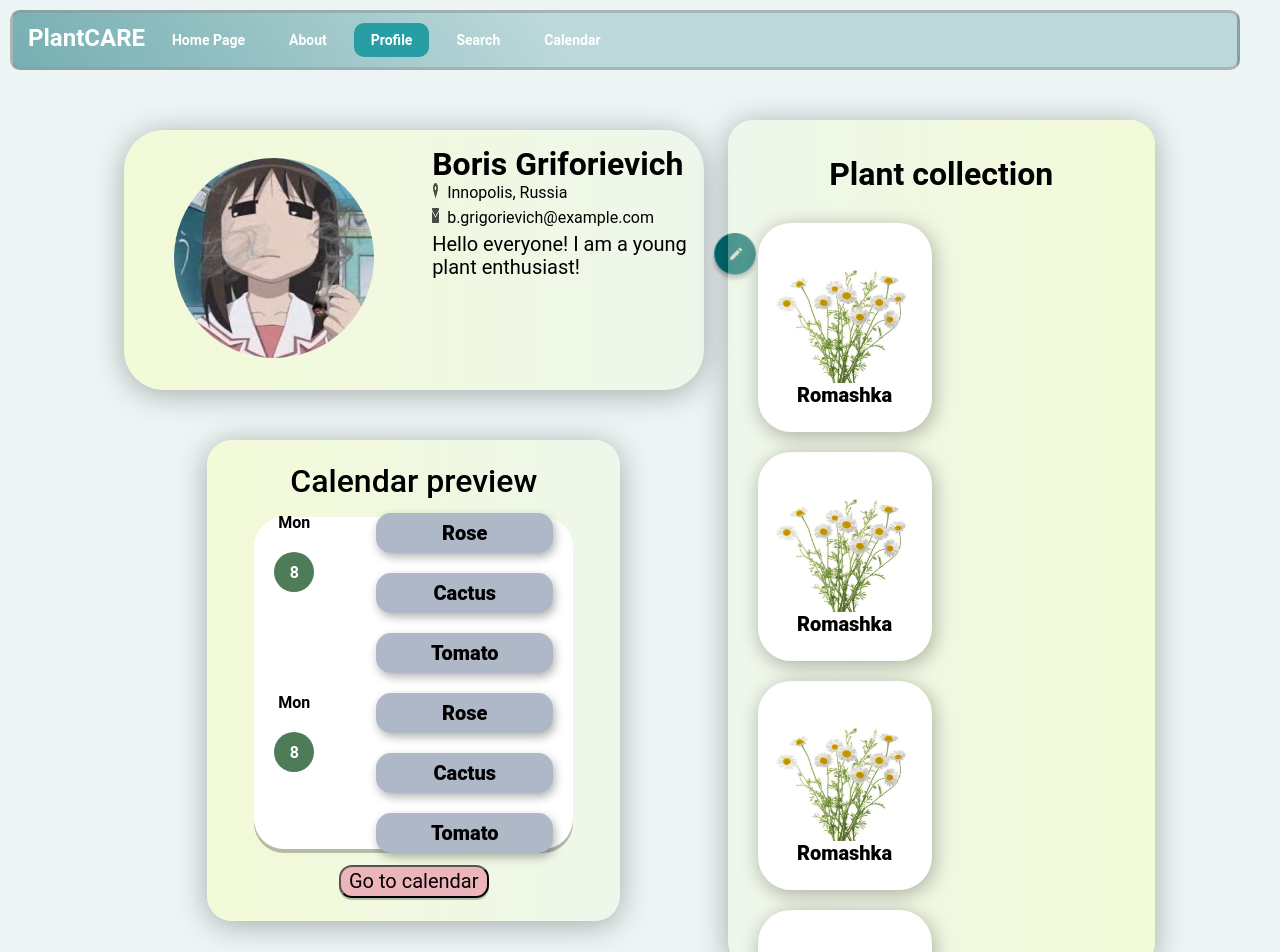
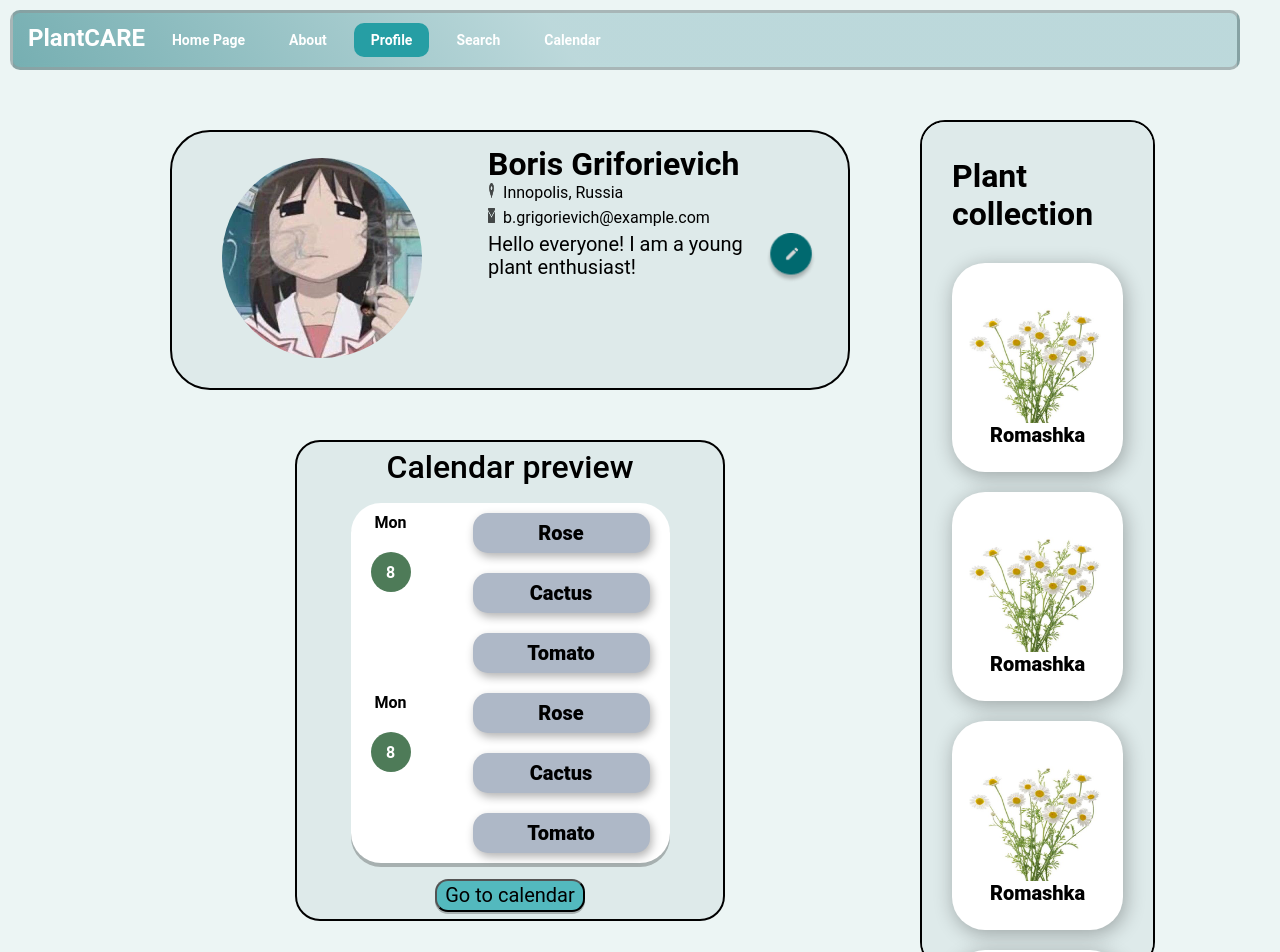
Before and after one commit to essence-666/fontend-project, a Next.js app: page /profile in a window 1280 px wide. Shown: the top 952 px of the page. Built offline with nearby package versions, Linux system fonts and the light colour scheme.

Commit message:
style changes in profile and added edition function in profile

```diff
--- a/src/app/styles/profile.module.css
+++ b/src/app/styles/profile.module.css
@@ -2,7 +2,7 @@
     display: flex;
     justify-content: space-between;
     width: 95vw;
-    height: 55vw;
+    height: 50vw;
     padding: 40px 61px 40px 200px;
     gap: 100px;
     box-sizing: border-box;
@@ -17,8 +17,6 @@
     padding: 10px 20px 10px 20px;
     gap: 50px;
     flex: 1;
-    width: calc(50% - 50px); /* Ширина будет занимать половину доступного пространства, минус общий gap */
-
 }
 
 .infoContainer {
@@ -26,13 +24,13 @@
     align-items: center;
     justify-content: flex-start; /* Чтобы текст располагался справа от изображения */
     padding: 30px 50px 30px 50px;
-    width: 580px;
+    width: 680px;
     height: 260px;
+    border: 2px solid black;
     border-radius: 40px;
     gap: 10px;
-    background: linear-gradient(to right, #F3FAD7, #F4FBD74D);
-    box-shadow: 0px 4px 30px 0px #0000004D;
-}
+    background: #DEEAEA;
+   }
 
 .imageContainer {
   margin-right: 8%;
@@ -92,15 +90,14 @@
     flex-direction: column;
     align-items: center;
     justify-content: center;
-    width: 413px;
+    width: 430px;
     height: 481px;
     border-radius: 25px;
-    border: 1px;
+    border: 2px solid black;
     border: Miscellaneous/Bar border;
     padding: 15px, 30px, 15px, 30px;
     gap: 16px;
-    background: linear-gradient(to right, #F3FAD7, #F4FBD74D);
-    box-shadow: 0px 4px 30px 0px #0000004D;
+    background: #DEEAEA;
 }
 .calendarHead {
     height: 38px;
@@ -114,7 +111,7 @@
     align-items: center;
     flex-direction: column;
     width: 319px;
-    height: 332px;
+    height: 360px;
     border-radius: 30px;
     border: 1px;
     border-color: #7C7C7C;
@@ -133,7 +130,7 @@
     border-radius: 13px;
     padding: 5px, 10px, 5px, 10px;
     gap: 10px;
-    background-color: #ECB5BB;
+    background-color: #53b9be;
     box-shadow: 0px 2px 0px 0px #00000040;
     font-size: 20px;
     font-weight: 400;
@@ -192,9 +189,10 @@
     padding-bottom: 15px;
     padding-left: 30px;
     padding-right: 30px;
-    background: linear-gradient(to left, #F3FAD7, #F4FBD74D);
-    box-shadow: 0px 4px 30px 0px #0000004D;
+    background: #DEEAEA;
+    border: 2px solid black;
     overflow: auto;
+    flex: 1;
 }
 .collectionPreview {
     align-self: center;
```
